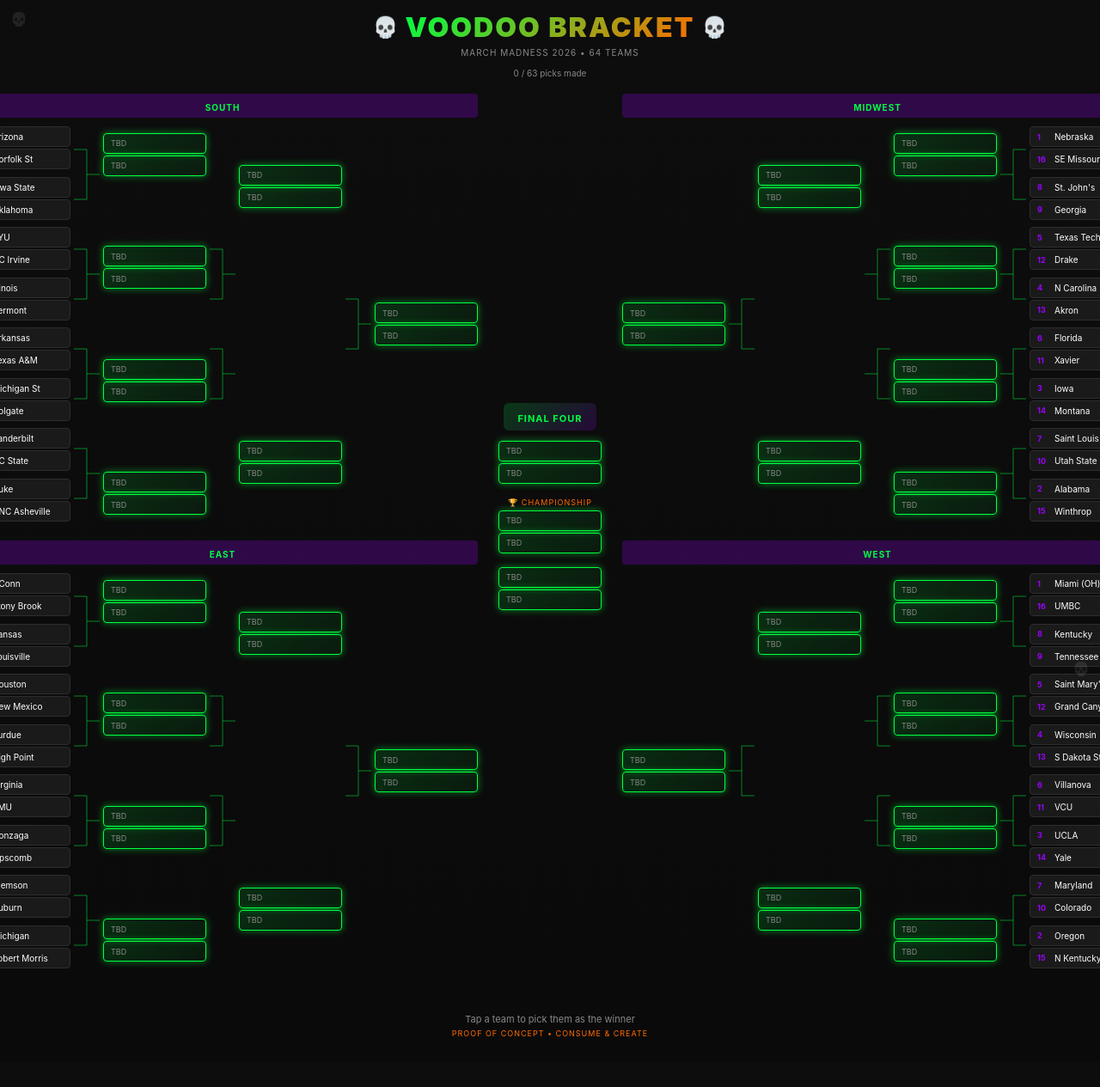
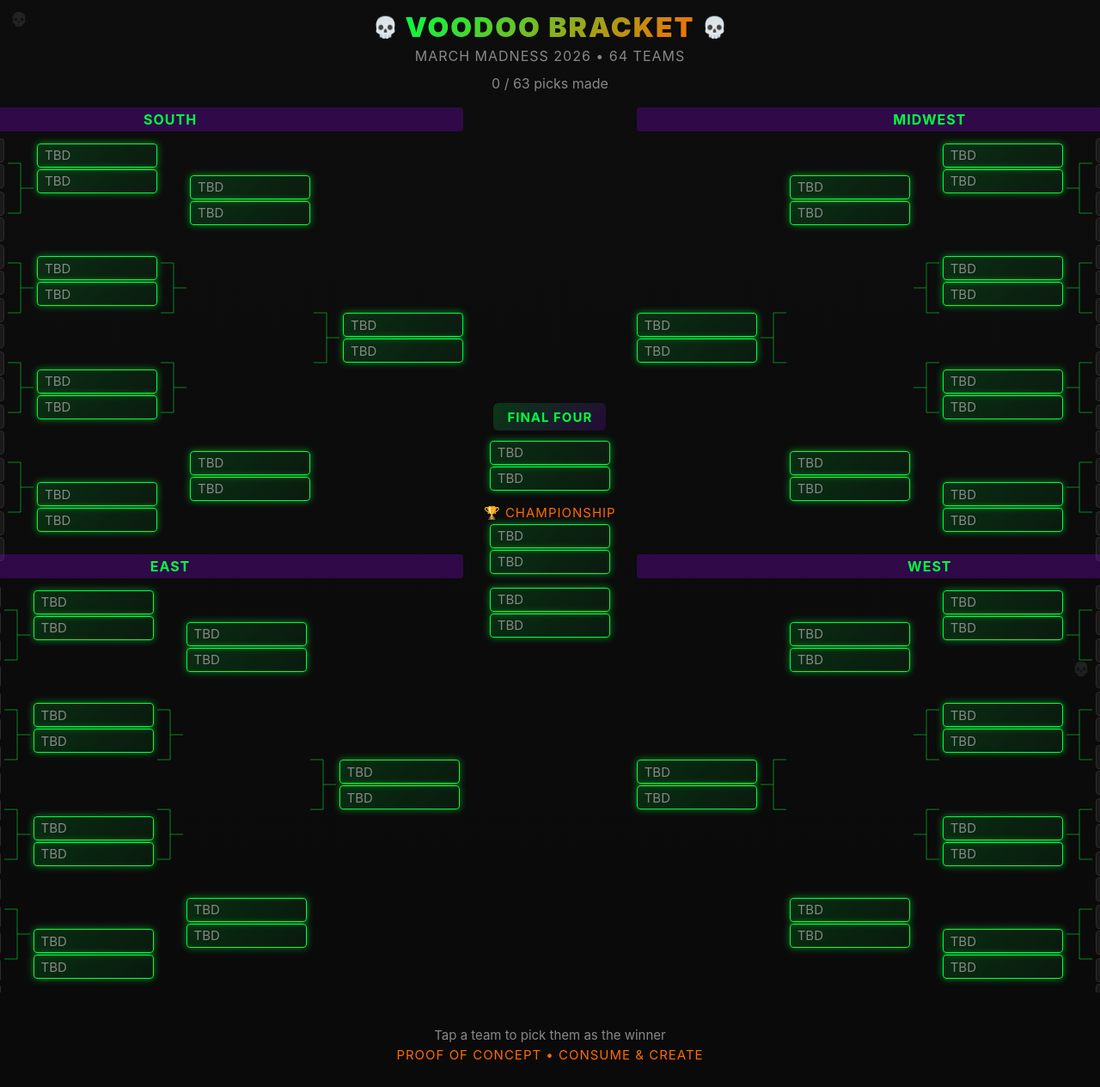
Before and after one commit to toddclawd-del/voodoo-bracket, a React (Vite) app: page / in a window 1280 px wide. Shown: the whole page at 86% size. Before the commit the page ends 1236 px from the top, so only its background shows below. Built offline with nearby package versions, Linux system fonts and the light colour scheme.

Commit message:
Increase text size throughout bracket

```diff
--- a/src/VoodooBracket.tsx
+++ b/src/VoodooBracket.tsx
@@ -227,9 +227,9 @@
         cursor: isClickable ? 'pointer' : 'default',
         transition: 'all 0.15s ease',
         boxShadow: isWinner ? `0 0 8px ${VOODOO_COLORS.limeGlow}` : 'none',
-        height: '24px',
-        minWidth: '120px',
-        maxWidth: '140px',
+        height: '28px',
+        minWidth: '140px',
+        maxWidth: '160px',
       }}
       onMouseEnter={(e) => {
         if (isClickable && !isWinner) {
@@ -247,7 +247,7 @@
       {team ? (
         <>
           <span style={{
-            fontSize: '9px',
+            fontSize: '15px',
             fontWeight: 'bold',
             color: VOODOO_COLORS.purple,
             minWidth: '14px',
@@ -257,7 +257,7 @@
           <span style={{
             color: isWinner ? VOODOO_COLORS.lime : VOODOO_COLORS.white,
             fontWeight: isWinner ? 'bold' : 'normal',
-            fontSize: '10px',
+            fontSize: '16px',
             whiteSpace: 'nowrap',
             overflow: 'hidden',
             textOverflow: 'ellipsis',
@@ -266,7 +266,7 @@
           </span>
         </>
       ) : (
-        <span style={{ color: VOODOO_COLORS.gray, fontSize: '9px' }}>TBD</span>
+        <span style={{ color: VOODOO_COLORS.gray, fontSize: '15px' }}>TBD</span>
       )}
     </div>
   )
@@ -411,7 +411,7 @@
         marginBottom: '8px',
       }}>
         <span style={{
-          fontSize: '10px',
+          fontSize: '16px',
           fontWeight: 'bold',
           color: VOODOO_COLORS.lime,
           textTransform: 'uppercase',
@@ -460,7 +460,7 @@
         marginBottom: '4px',
       }}>
         <span style={{
-          fontSize: '11px',
+          fontSize: '15px',
           fontWeight: 'bold',
           color: VOODOO_COLORS.lime,
           textTransform: 'uppercase',
@@ -490,7 +490,7 @@
           gap: '4px',
         }}>
           <span style={{
-            fontSize: '9px',
+            fontSize: '15px',
             color: VOODOO_COLORS.orange,
             textTransform: 'uppercase',
             letterSpacing: '1px',
@@ -561,10 +561,10 @@
             alignItems: 'center',
             justifyContent: 'center',
             width: '24px',
-            height: '24px',
+            height: '28px',
             background: VOODOO_COLORS.purple,
             borderRadius: '50%',
-            fontSize: '11px',
+            fontSize: '15px',
             fontWeight: 'bold',
             color: VOODOO_COLORS.white,
             flexShrink: 0,
@@ -574,7 +574,7 @@
           <span style={{
             color: isWinner ? VOODOO_COLORS.lime : VOODOO_COLORS.white,
             fontWeight: isWinner ? 'bold' : 'normal',
-            fontSize: '13px',
+            fontSize: '15px',
             textTransform: 'uppercase',
           }}>
             {team.name}
@@ -582,7 +582,7 @@
           {isWinner && <span style={{ marginLeft: 'auto' }}>💀</span>}
         </>
       ) : (
-        <span style={{ color: VOODOO_COLORS.gray, fontSize: '12px' }}>TBD</span>
+        <span style={{ color: VOODOO_COLORS.gray, fontSize: '16px' }}>TBD</span>
       )}
     </div>
   )
@@ -655,7 +655,7 @@
               : VOODOO_COLORS.white,
             border: 'none',
             borderRadius: '14px',
-            fontSize: '9px',
+            fontSize: '15px',
             fontWeight: 'bold',
             textTransform: 'uppercase',
             cursor: 'pointer',
@@ -756,7 +756,7 @@
       marginBottom: '10px',
     }}>
       <span style={{
-        fontSize: '11px',
+        fontSize: '15px',
         fontWeight: 'bold',
         color: VOODOO_COLORS.lime,
         textTransform: 'uppercase',
@@ -895,7 +895,7 @@
             background: `linear-gradient(135deg, ${VOODOO_COLORS.lime}30, ${VOODOO_COLORS.purple}30)`,
             borderRadius: '10px',
           }}>
-            <span style={{ fontSize: '13px', fontWeight: 'bold', color: VOODOO_COLORS.lime, textTransform: 'uppercase' }}>
+            <span style={{ fontSize: '15px', fontWeight: 'bold', color: VOODOO_COLORS.lime, textTransform: 'uppercase' }}>
               {roundName}
             </span>
           </div>
@@ -939,7 +939,7 @@
           </h1>
           <span style={{ fontSize: '24px' }}>💀</span>
         </div>
-        <p style={{ color: VOODOO_COLORS.gray, fontSize: '10px', textTransform: 'uppercase', letterSpacing: '1px', margin: 0 }}>
+        <p style={{ color: VOODOO_COLORS.gray, fontSize: '16px', textTransform: 'uppercase', letterSpacing: '1px', margin: 0 }}>
           March Madness 2026 • 64 Teams
         </p>
       </div>
@@ -956,7 +956,7 @@
           boxShadow: `0 0 25px ${VOODOO_COLORS.limeGlow}`,
         }}>
           <div style={{ fontSize: '32px', marginBottom: '4px' }}>🏆</div>
-          <div style={{ fontSize: '9px', color: VOODOO_COLORS.orange, textTransform: 'uppercase', letterSpacing: '2px' }}>
+          <div style={{ fontSize: '15px', color: VOODOO_COLORS.orange, textTransform: 'uppercase', letterSpacing: '2px' }}>
             National Champion
           </div>
           <div style={{ fontSize: '16px', fontWeight: 'bold', color: VOODOO_COLORS.lime, textTransform: 'uppercase' }}>
@@ -966,14 +966,14 @@
       )}
 
       {/* Progress */}
-      <div style={{ textAlign: 'center', marginBottom: '8px', color: VOODOO_COLORS.gray, fontSize: '10px' }}>
+      <div style={{ textAlign: 'center', marginBottom: '8px', color: VOODOO_COLORS.gray, fontSize: '16px' }}>
         {matchups.filter(m => m.winner).length} / {matchups.length} picks made
       </div>
 
       {isMobile ? (
         <>
           <RoundIndicator rounds={ROUNDS} currentRound={currentRound} onSelectRound={setCurrentRound} />
-          <div style={{ textAlign: 'center', color: VOODOO_COLORS.gray, fontSize: '9px', marginBottom: '10px' }}>
+          <div style={{ textAlign: 'center', color: VOODOO_COLORS.gray, fontSize: '15px', marginBottom: '10px' }}>
             👈 Swipe or tap rounds 👉
           </div>
           <SwipeContainer currentIndex={currentRound} totalSlides={6} onSwipe={handleSwipe}>
@@ -1035,9 +1035,9 @@
       )}
 
       {/* Footer */}
-      <div style={{ textAlign: 'center', marginTop: '24px', padding: '16px', color: VOODOO_COLORS.gray, fontSize: '11px' }}>
+      <div style={{ textAlign: 'center', marginTop: '24px', padding: '16px', color: VOODOO_COLORS.gray, fontSize: '15px' }}>
         <p style={{ margin: '0 0 4px' }}>Tap a team to pick them as the winner</p>
-        <p style={{ margin: 0, color: VOODOO_COLORS.orange, fontSize: '9px', textTransform: 'uppercase', letterSpacing: '1px' }}>
+        <p style={{ margin: 0, color: VOODOO_COLORS.orange, fontSize: '15px', textTransform: 'uppercase', letterSpacing: '1px' }}>
           Proof of Concept • Consume & Create
         </p>
       </div>
```
